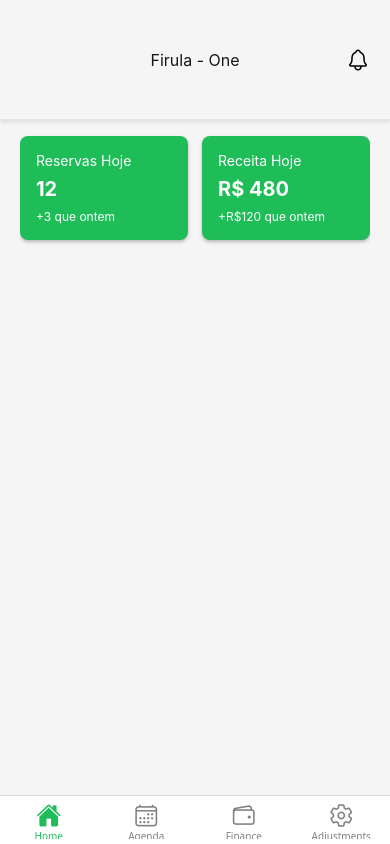
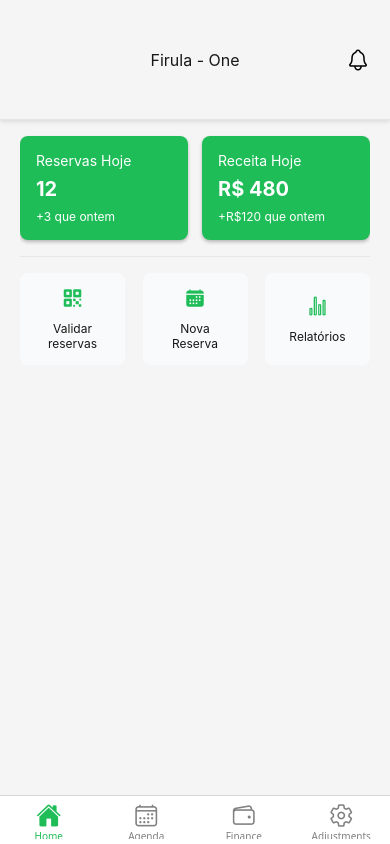
Before and after one commit to Loureiro12/firula-one, a React Native app: screen /SignIn in a window 390 px wide. Built offline with nearby package versions, Linux system fonts and the light colour scheme; no server answers; what posthog-react-native would draw is missing.

Commit message:
feat: create action button cantainer

```diff
--- /dev/null
+++ b/src/components/atoms/IconNavButton/index.tsx
@@ -0,0 +1,23 @@
+import { Pressable, Text, View } from "react-native";
+
+import Ionicons from "@expo/vector-icons/Ionicons";
+
+import { theme } from "@styles/theme";
+
+import { styles } from "./styles";
+import { IconNavButtonProps } from "./types";
+
+export const IconNavButton = ({
+  label,
+  iconName,
+  ...rest
+}: IconNavButtonProps) => {
+  return (
+    <Pressable {...rest} style={styles.container}>
+      <Ionicons name={iconName} size={20} color={theme.colors.primary[100]} />
+      <View style={styles.contentLabel}>
+        <Text style={styles.label}>{label}</Text>
+      </View>
+    </Pressable>
+  );
+};
--- /dev/null
+++ b/src/components/atoms/IconNavButton/styles.ts
@@ -0,0 +1,34 @@
+import { StyleSheet } from "react-native";
+
+import { theme } from "@styles/theme";
+
+export const styles = StyleSheet.create({
+  container: {
+    alignItems: "center",
+    justifyContent: "center",
+    gap: theme.spacing[2],
+    padding: theme.spacing["3.5"],
+    backgroundColor: theme.colors.neutral[20],
+    borderRadius: theme.radii.lg,
+    width: '30%',
+    shadowColor: theme.colors.neutral[50],
+    shadowOffset: {
+      width: 0,
+      height: 2,
+    },
+    shadowOpacity: 0.25,
+    shadowRadius: 3.84,
+    elevation: 5,
+  },
+  contentLabel: {
+    alignItems: "center",
+    maxWidth: 70,
+    marginTop: theme.spacing[1],
+  },
+  label: {
+    color: theme.colors.gray.gray05,
+    fontSize: theme.typography.fontSizes.xs,
+    fontFamily: theme.typography.fontWeights.bold,
+    textAlign: "center",
+  },
+});
--- /dev/null
+++ b/src/components/atoms/IconNavButton/types.ts
@@ -0,0 +1,8 @@
+import { PressableProps } from "react-native";
+
+import Ionicons from "@expo/vector-icons/Ionicons";
+
+export interface IconNavButtonProps extends PressableProps {
+  label?: string;
+  iconName?: keyof typeof Ionicons.glyphMap;
+}
--- a/src/components/atoms/index.ts
+++ b/src/components/atoms/index.ts
@@ -1,2 +1,3 @@
 export * from './button';
 export * from './input';
+export * from './IconNavButton'
--- /dev/null
+++ b/src/screens/App/Home/components/ActionButtonsContainer/index.tsx
@@ -0,0 +1,18 @@
+import { View } from "react-native";
+
+import { IconNavButton } from "@components/atoms";
+
+import { styles } from "./styles";
+
+export const ActionButtonsContainer = () => {
+  return (
+    <View style={styles.container}>
+      <View style={styles.line} />
+      <View style={styles.cotainerButton}>
+        <IconNavButton label="Validar reservas" iconName="qr-code" />
+        <IconNavButton label="Nova Reserva" iconName="calendar" />
+        <IconNavButton label="Relatórios" iconName="stats-chart-outline" />
+      </View>
+    </View>
+  );
+};
--- /dev/null
+++ b/src/screens/App/Home/components/ActionButtonsContainer/styles.ts
@@ -0,0 +1,19 @@
+import { StyleSheet } from "react-native";
+
+export const styles = StyleSheet.create({
+  container: {
+    marginTop: 16,
+  },
+  cotainerButton: {
+    flexDirection: "row",
+    justifyContent: "space-between",
+    width: "100%",
+    gap: 16,
+  },
+  line: {
+    width: "100%",
+    height: 1,
+    backgroundColor: "#E5E7EB",
+    marginBottom: 16,
+  },
+});
--- /dev/null
+++ b/src/screens/App/Home/components/ActionButtonsContainer/types.ts
@@ -0,0 +1 @@
+export interface IActionButtonsContainerProps {}
--- a/src/screens/App/Home/index.tsx
+++ b/src/screens/App/Home/index.tsx
@@ -1,6 +1,7 @@
 import { ContentPageTemplate } from "@components/templates/ContentPageTemplate";
 import { Text, View } from "react-native";
 import { DailySummaryCard } from "./components/DailySummaryCard";
+import { ActionButtonsContainer } from "./components/ActionButtonsContainer";
 
 export const HomeScreen = () => {
   return (
@@ -26,6 +27,7 @@ export const HomeScreen = () => {
           },
         ]}
       />
+      <ActionButtonsContainer />
     </ContentPageTemplate>
   );
 };
--- a/src/styles/tokens/colors.ts
+++ b/src/styles/tokens/colors.ts
@@ -6,6 +6,7 @@ export const colors = {
 
   // Cores neutras
   neutral: {
+    20:  '#F9FAFB',
     50: "#fafafa",
     100: "#f5f5f5",
     200: "#e5e5e5",
```
